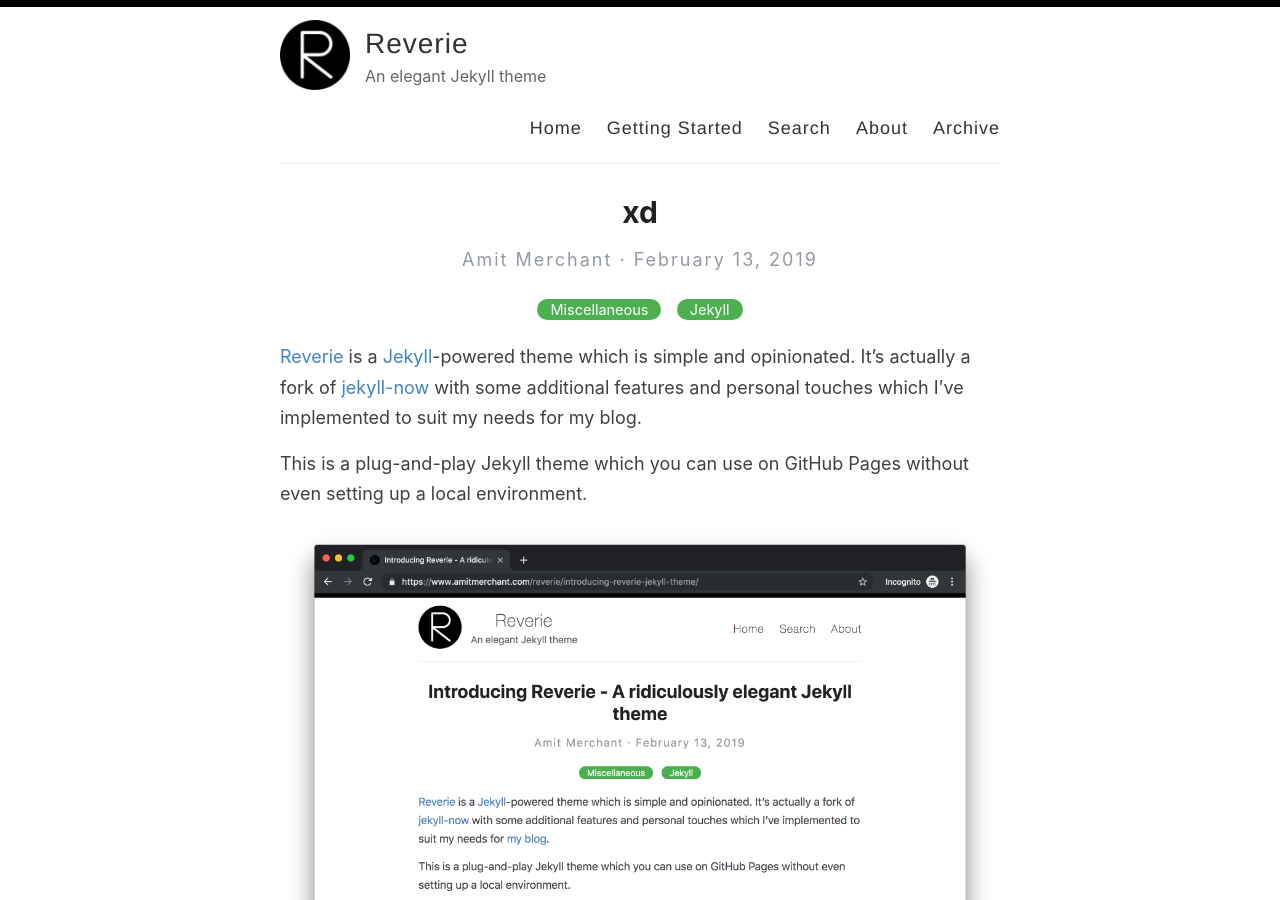
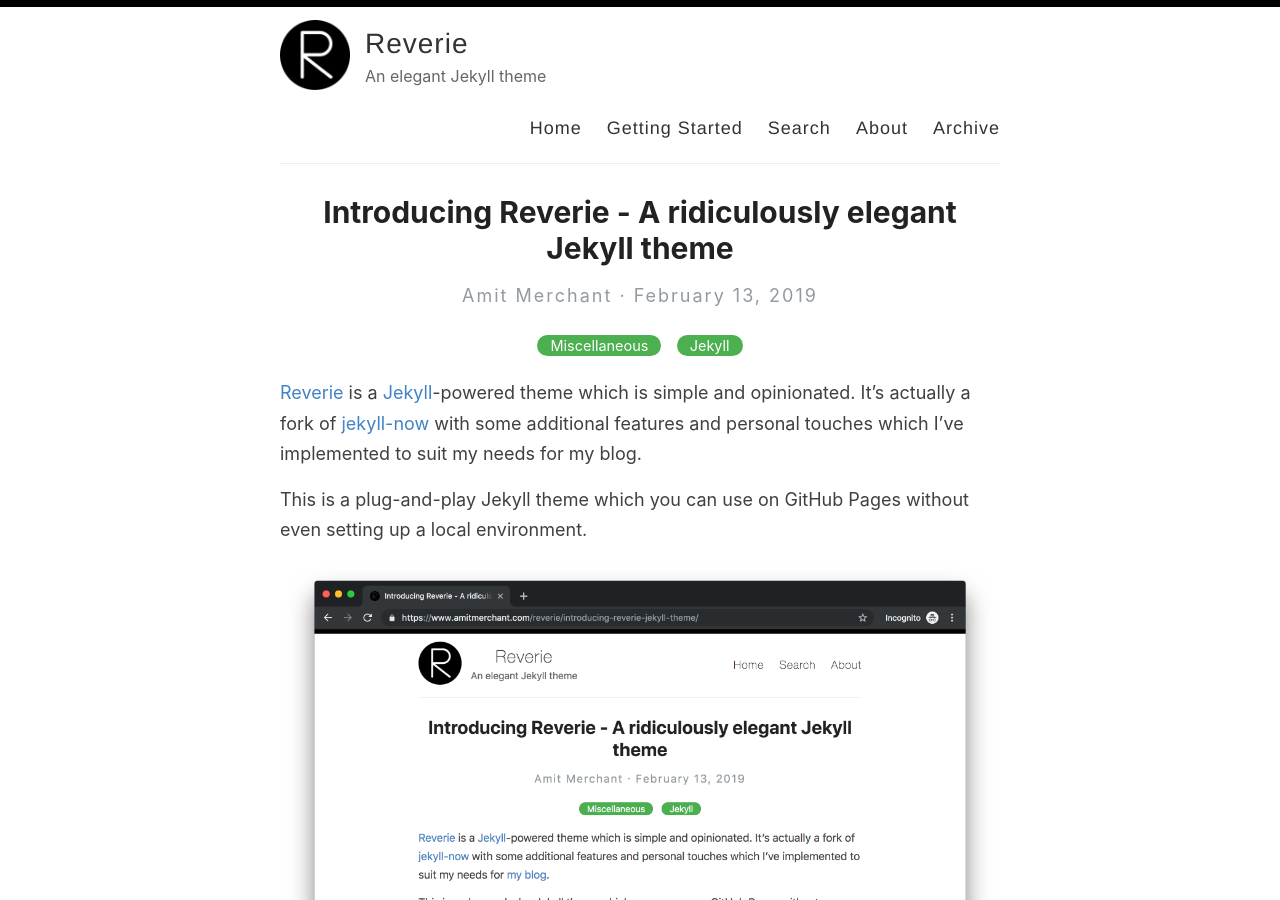
Before and after one commit to kabarmaz/kabarmaz, a Jekyll site: the page built from _posts/2019-02-13-introducing-reverie-jekyll-theme.md, in a window 1280 px wide and 900 px high. Built offline with Jekyll 4.4.1, drawn with Linux system fonts in a browser that asks for light colours.

Commit message:
Update 2019-02-13-introducing-reverie-jekyll-theme.md

```diff
--- a/_posts/2019-02-13-introducing-reverie-jekyll-theme.md
+++ b/_posts/2019-02-13-introducing-reverie-jekyll-theme.md
@@ -1,6 +1,6 @@
 ---
 layout: post
-title: xd
+title: Introducing Reverie - A ridiculously elegant Jekyll theme
 categories: [Miscellaneous, Jekyll]
 ---
 
```
